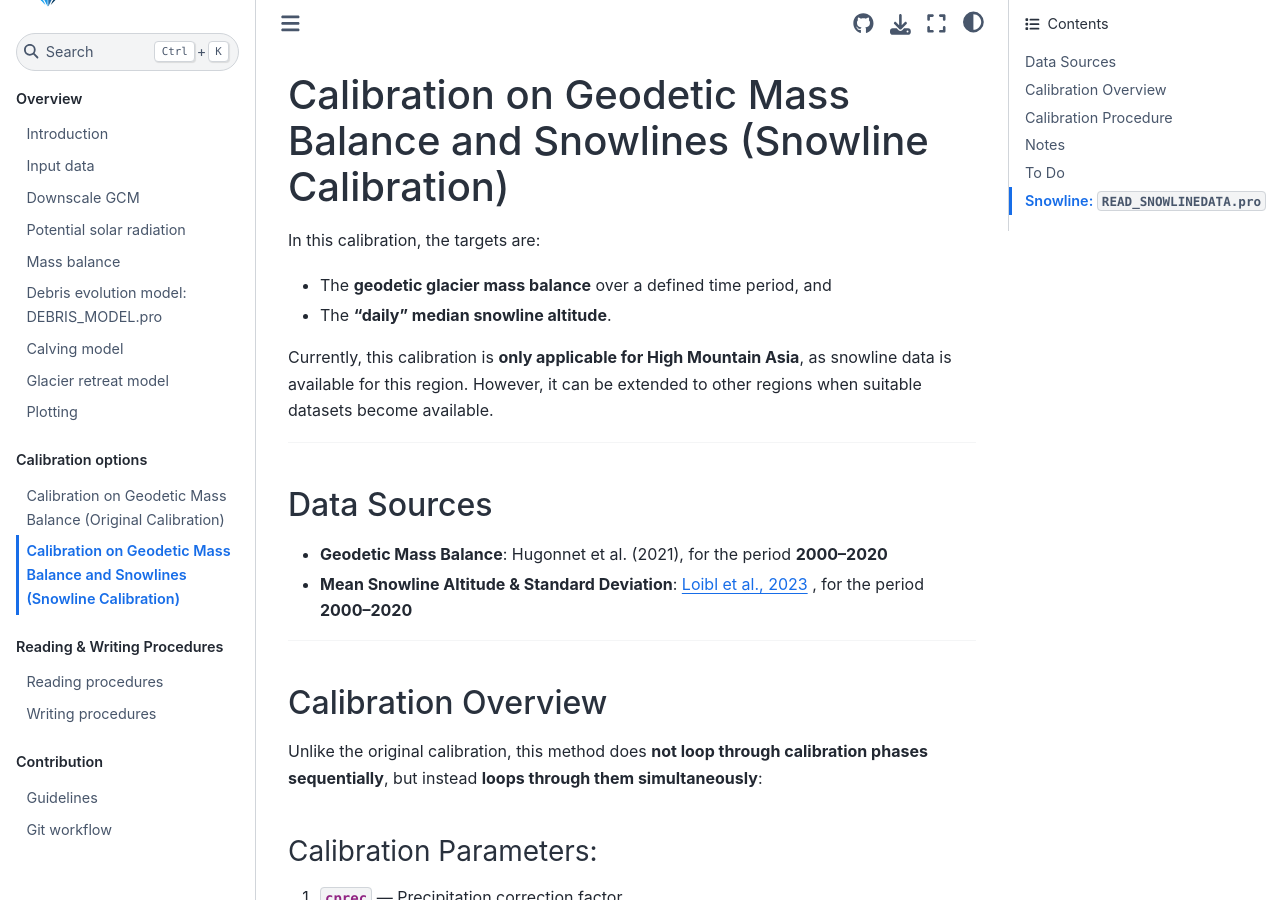
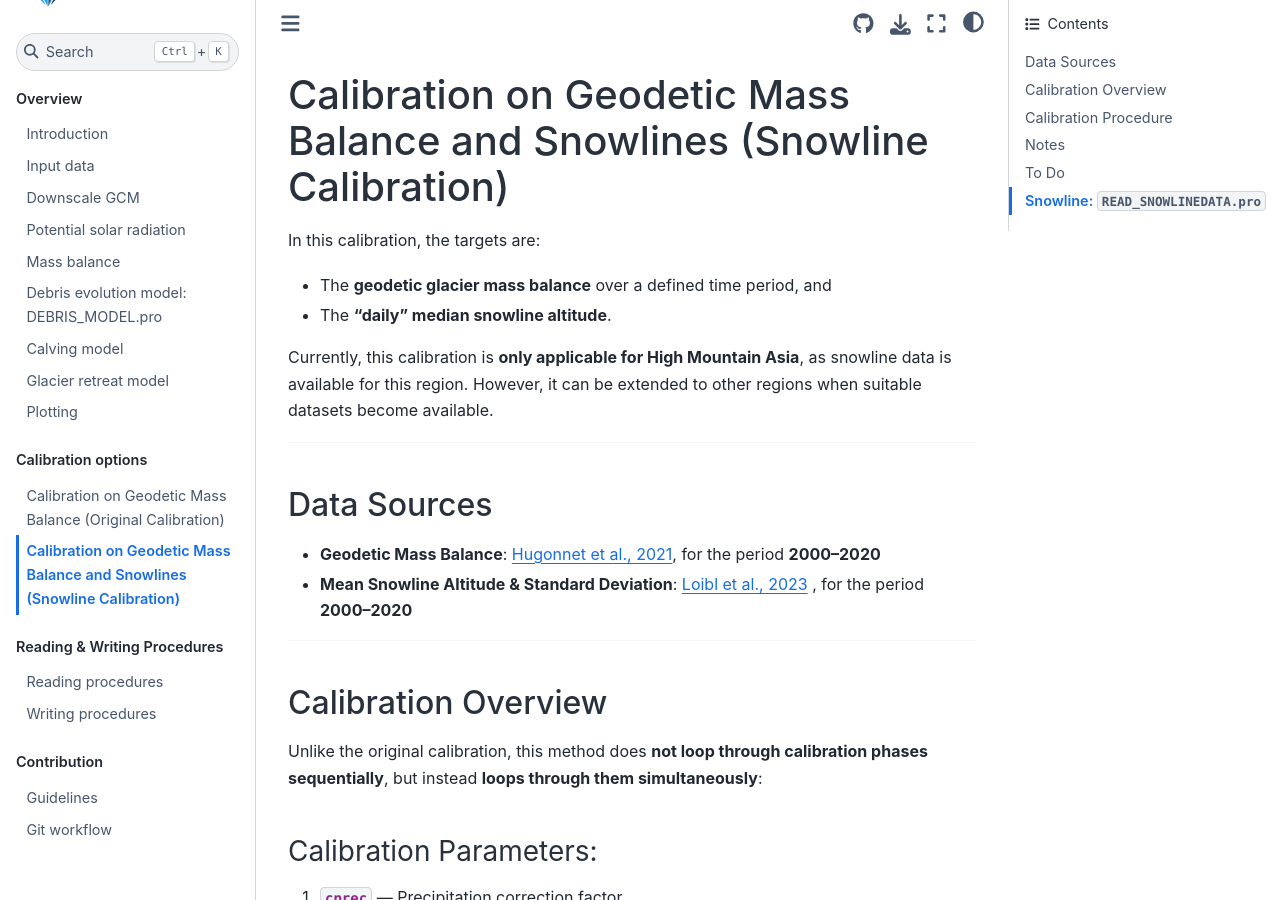
Before and after one commit to eth-vaw-glaciology/GloGEM-doc-temp, a Sphinx documentation site: the page built from docs/source/READ_SNOWLINEDATA_documentation.md, in a window 1280 px wide and 900 px high. Built offline with Sphinx 7.4.7 and the Sphinx Book theme 1.1.4, drawn with Linux system fonts in a browser that asks for light colours; part of the change alters nothing that is shown.

```diff
--- a/docs/source/READ_SNOWLINEDATA_documentation.md
+++ b/docs/source/READ_SNOWLINEDATA_documentation.md
@@ -10,7 +10,7 @@ Currently, this calibration is **only applicable for High Mountain Asia**, as sn
 
 ## Data Sources
 
-- **Geodetic Mass Balance**: Hugonnet et al. (2021), for the period **2000–2020**
+- **Geodetic Mass Balance**: [Hugonnet et al., 2021](https://www.nature.com/articles/s41586-021-03436-z), for the period **2000–2020**
 - **Mean Snowline Altitude & Standard Deviation**: [Loibl et al., 2023](https://doi.pangaea.de/10.1594/PANGAEA.953619)
 , for the period **2000–2020**
 
```
